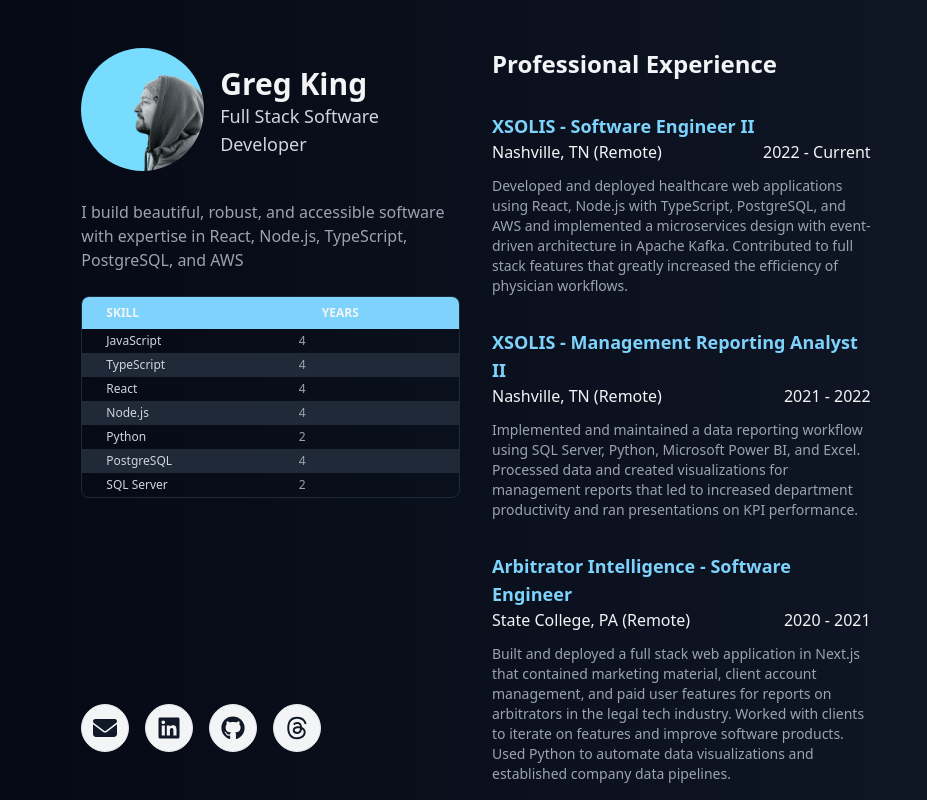
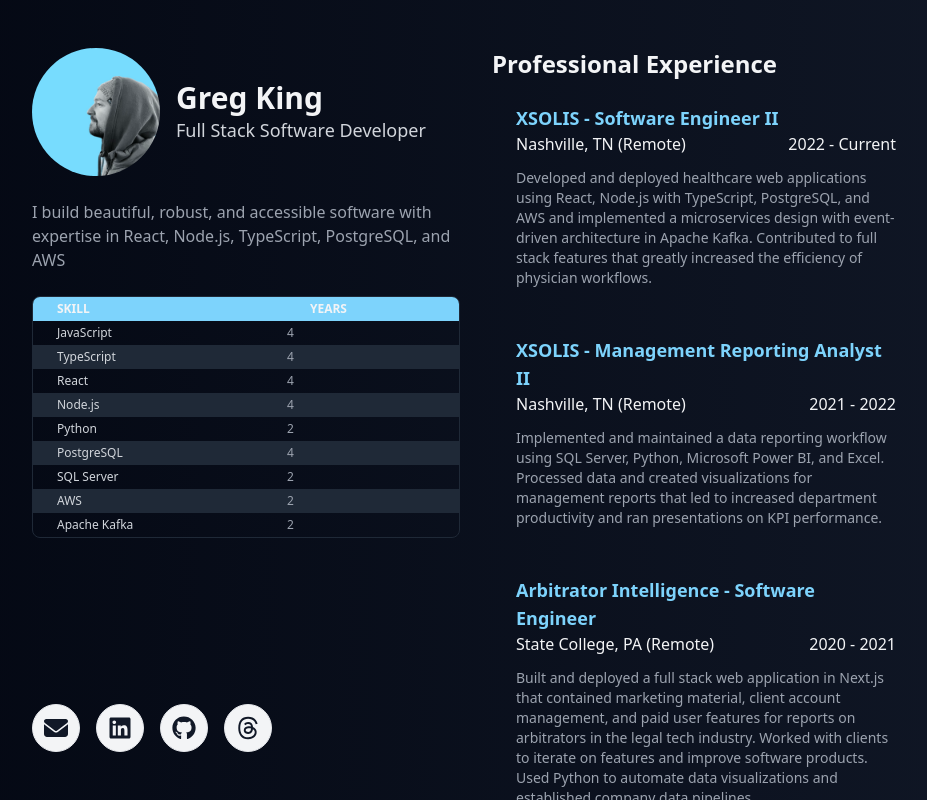
Before and after one commit to greg-py/portfolio, a React (Create React App) app: page / in a window 1280 px wide. Shown: the whole page, without its empty margins (164-1091 px from the left). Built offline with nearby package versions, Linux system fonts and the light colour scheme.

Commit message:
Added links and hover effects to experience and projects

```diff
--- a/src/components/content/experience/ExperienceCard.jsx
+++ b/src/components/content/experience/ExperienceCard.jsx
@@ -2,14 +2,19 @@
   const { position } = props;
 
   return (
-    <div>
+    <a
+      href={position.href}
+      target="_blank"
+      rel="noreferrer"
+      className="p-6 rounded-lg hover:bg-gray-800 hover:cursor-pointer"
+    >
       <h3 className="font-bold text-lg text-sky-300">{position.title}</h3>
       <div className="flex flex-row justify-between mb-3 text-gray-100">
         <h4>{position.location}</h4>
         <p>{position.time}</p>
       </div>
       <p className="text-sm">{position.text}</p>
-    </div>
+    </a>
   );
 };
 
--- a/src/components/content/experience/ExperienceContainer.jsx
+++ b/src/components/content/experience/ExperienceContainer.jsx
@@ -1,7 +1,5 @@
 const ExperienceContainer = ({ children }) => {
-  return (
-    <div className="flex flex-col space-y-8 text-gray-400">{children}</div>
-  );
+  return <div className="flex flex-col text-gray-400">{children}</div>;
 };
 
 export default ExperienceContainer;
--- a/src/components/content/projects/ProjectCard.jsx
+++ b/src/components/content/projects/ProjectCard.jsx
@@ -1,26 +1,28 @@
+import ProjectLabel from "./ProjectLabel";
+
 const ProjectCard = (props) => {
   const { project } = props;
 
   return (
-    <div>
+    <a
+      href={project.href}
+      target="_blank"
+      rel="noreferrer"
+      className="p-6 rounded-lg hover:bg-gray-800 hover:cursor-pointer"
+    >
       <h3 className="font-bold text-lg text-sky-300">{project.title}</h3>
       <div className="flex flex-row justify-between mb-4 text-gray-100">
         <h4>{project.location}</h4>
         <p>{project.time}</p>
       </div>
-      <ul className="list-disc pl-4 space-y-2 text-sm">
-        {project.accomplishments &&
-          project.accomplishments.map((r) => {
-            return <li>{r}</li>;
+      <p className="text-sm">{project.text}</p>
+      <div className="mt-2 text-xs text-gray-100">
+        {project &&
+          project.skills?.map((s) => {
+            return <ProjectLabel label={s} />;
           })}
-      </ul>
-      <div className="mt-4 text-sm">
-        <p>
-          <span className="font-bold">Skills Demonstrated:</span>{" "}
-          {project && project.skills?.join(", ")}
-        </p>
       </div>
-    </div>
+    </a>
   );
 };
 
--- /dev/null
+++ b/src/components/content/projects/ProjectLabel.jsx
@@ -0,0 +1,9 @@
+const ProjectLabel = (props) => {
+  return (
+    <p className="inline-block my-1 mx-1 py-1 px-2 rounded-lg bg-sky-400">
+      {props.label}
+    </p>
+  );
+};
+
+export default ProjectLabel;
--- a/src/components/content/projects/ProjectsContainer.jsx
+++ b/src/components/content/projects/ProjectsContainer.jsx
@@ -1,7 +1,5 @@
 const ProjectsContainer = ({ children }) => {
-  return (
-    <div className="flex flex-col space-y-8 text-gray-400">{children}</div>
-  );
+  return <div className="flex flex-col text-gray-400">{children}</div>;
 };
 
 export default ProjectsContainer;
--- a/src/components/info/SkillsTable.jsx
+++ b/src/components/info/SkillsTable.jsx
@@ -6,8 +6,8 @@
       <table className="table-auto w-full text-sm text-left">
         <thead className="text-xs text-gray-100 bg-sky-300 uppercase">
           <tr>
-            <th className="px-6 py-2">Skill</th>
-            <th className="px-6 py-2">Years</th>
+            <th className="px-6 py-1">Skill</th>
+            <th className="px-6 py-1">Years</th>
           </tr>
         </thead>
         <tbody>
--- a/src/components/layout/Grid.jsx
+++ b/src/components/layout/Grid.jsx
@@ -1,6 +1,6 @@
 const Grid = ({ children }) => {
   return (
-    <div className="grid grid-cols-1 lg:grid-cols-2 gap-8 w-full xl:w-2/3">
+    <div className="grid grid-cols-1 lg:grid-cols-2 gap-8 w-full xl:w-3/4">
       {children}
     </div>
   );
--- a/src/data/positions.js
+++ b/src/data/positions.js
@@ -4,17 +4,20 @@
     location: "Nashville, TN (Remote)",
     time: "2022 - Current",
     text: "Developed and deployed healthcare web applications using React, Node.js with TypeScript, PostgreSQL, and AWS and implemented a microservices design with event-driven architecture in Apache Kafka. Contributed to full stack features that greatly increased the efficiency of physician workflows.",
+    href: "https://www.xsolis.com/",
   },
   {
     title: "XSOLIS - Management Reporting Analyst II",
     location: "Nashville, TN (Remote)",
     time: "2021 - 2022",
     text: "Implemented and maintained a data reporting workflow using SQL Server, Python, Microsoft Power BI, and Excel. Processed data and created visualizations for management reports that led to increased department productivity and ran presentations on KPI performance.",
+    href: "https://www.xsolis.com/",
   },
   {
     title: "Arbitrator Intelligence - Software Engineer",
     location: "State College, PA (Remote)",
     time: "2020 - 2021",
     text: "Built and deployed a full stack web application in Next.js that contained marketing material, client account management, and paid user features for reports on arbitrators in the legal tech industry. Worked with clients to iterate on features and improve software products. Used Python to automate data visualizations and established company data pipelines.",
+    href: "https://www.linkedin.com/company/arbitratorintelligence/",
   },
 ];
--- a/src/data/projects.js
+++ b/src/data/projects.js
@@ -4,27 +4,16 @@
     location: "XSOLIS",
     time: "2023",
     skills: ["Apache Kafka", "Node.js", "TypeScript", "PostgreSQL", "AWS"],
-    accomplishments: [
-      "Developed a service in Node.js with TypeScript for consuming messages on a Kafka event stream for healthcare data",
-      "Configured a PostgreSQL connection to the service and wrote CRUD operations with Kafka message data",
-      "Assisted in the deployment of the consumer service to Elastic Container Service (ECS) in AWS",
-    ],
-    link: null,
-    linkText: null,
+    text: "Developed a service in Node.js with TypeScript for consuming healthcare messages on a Kafka event stream and wrote CRUD operations for PostgreSQL database connection. Assited in the service deployment to AWS Elastic Container Service.",
+    href: null,
   },
   {
     title: "Arbitrator Intelligence Web Application",
     location: "Arbitrator Intelligence",
     time: "2021",
     skills: ["React", "Next.js", "PostgreSQL", "Auth0 SSO"],
-    accomplishments: [
-      "Developed a web application to host the marketing material, account management, and product features for a legal-tech startup",
-      "Integrated user accounts with distinct plans using Auth0",
-      "Built dashboards and data querying features with advanced filtering options using React",
-      "Maintained API endpoints with authorization and business logic and data tables in PostgreSQL",
-    ],
-    link: "https://arbitratorintelligence.vercel.app/",
-    linkText: "Archived Website",
+    text: "Build a web application using Next.js for legal-tech startup that featured account management and paid features such as dashboards and data querying with advanced filtering options.",
+    href: "https://arbitratorintelligence.vercel.app/",
   },
   {
     title: "PA State Legislature Analysis Web Application",
@@ -38,12 +27,7 @@
       "NLP",
       "PostgreSQL",
     ],
-    accomplishments: [
-      "Wrote scripts to scrape the Pennsylvania State Legislature website using Beautiful Soup and RabbitMQ to collect data on bills proposed",
-      "Created a web application with Django to display recent bill data and used ChartJS to display visualizations of state legislature data",
-      "Used topic analysis in Natural Language Processing with Python libraries to process bill text and descriptions and display topics of recent bills",
-    ],
-    link: "https://github.com/npmigreg/pa-general-assembly",
-    linkText: "Github Repository",
+    text: "Wrote and scheduled Python scripts to scrape the PA State Legislature website with Beautiful Soup and RabbitMQ and displayed the analysis of recent bill data with ChartJS data visualizations on a web application built with Python Django. Used topic analysis in Natural Language Processing to process bill text and descriptions.",
+    href: "https://github.com/npmigreg/pa-general-assembly",
   },
 ];
--- a/src/data/skills.js
+++ b/src/data/skills.js
@@ -27,4 +27,12 @@
     text: "SQL Server",
     years: 2,
   },
+  {
+    text: "AWS",
+    years: 2,
+  },
+  {
+    text: "Apache Kafka",
+    years: 2,
+  },
 ];
```
